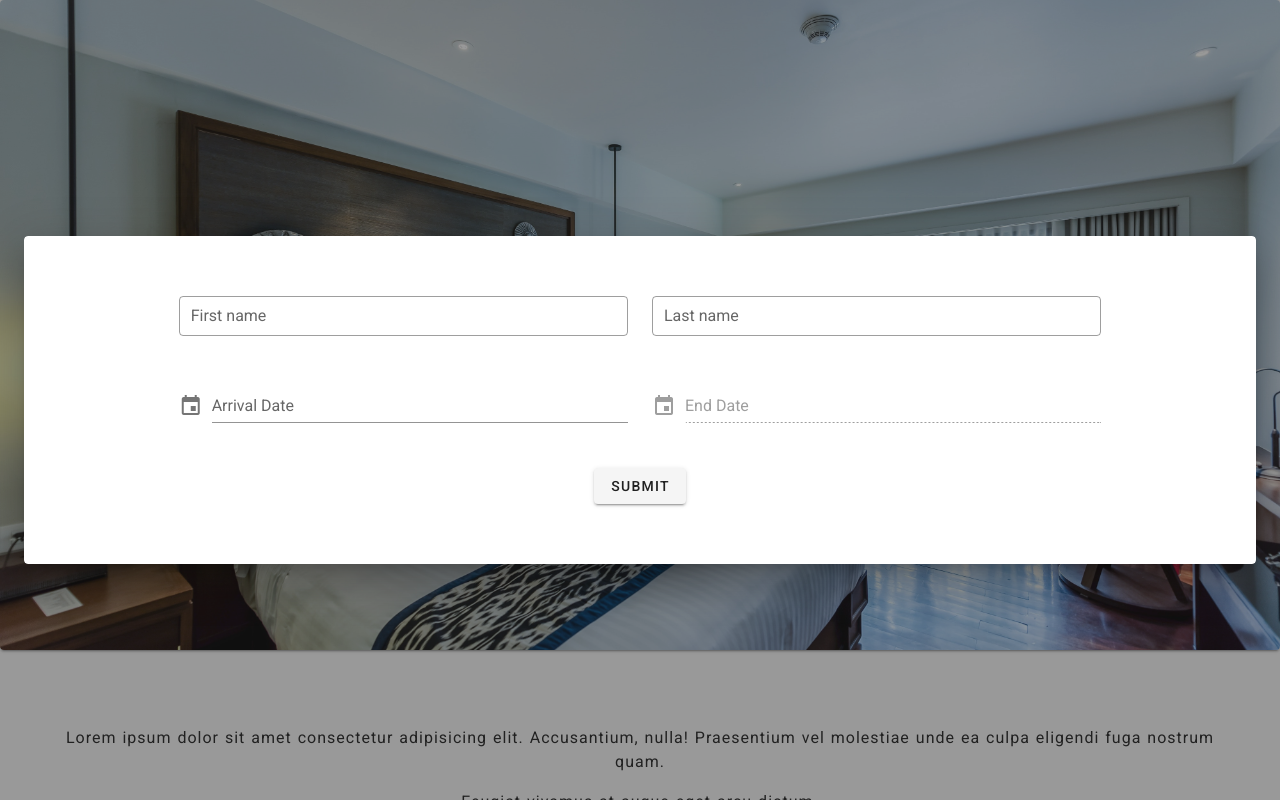
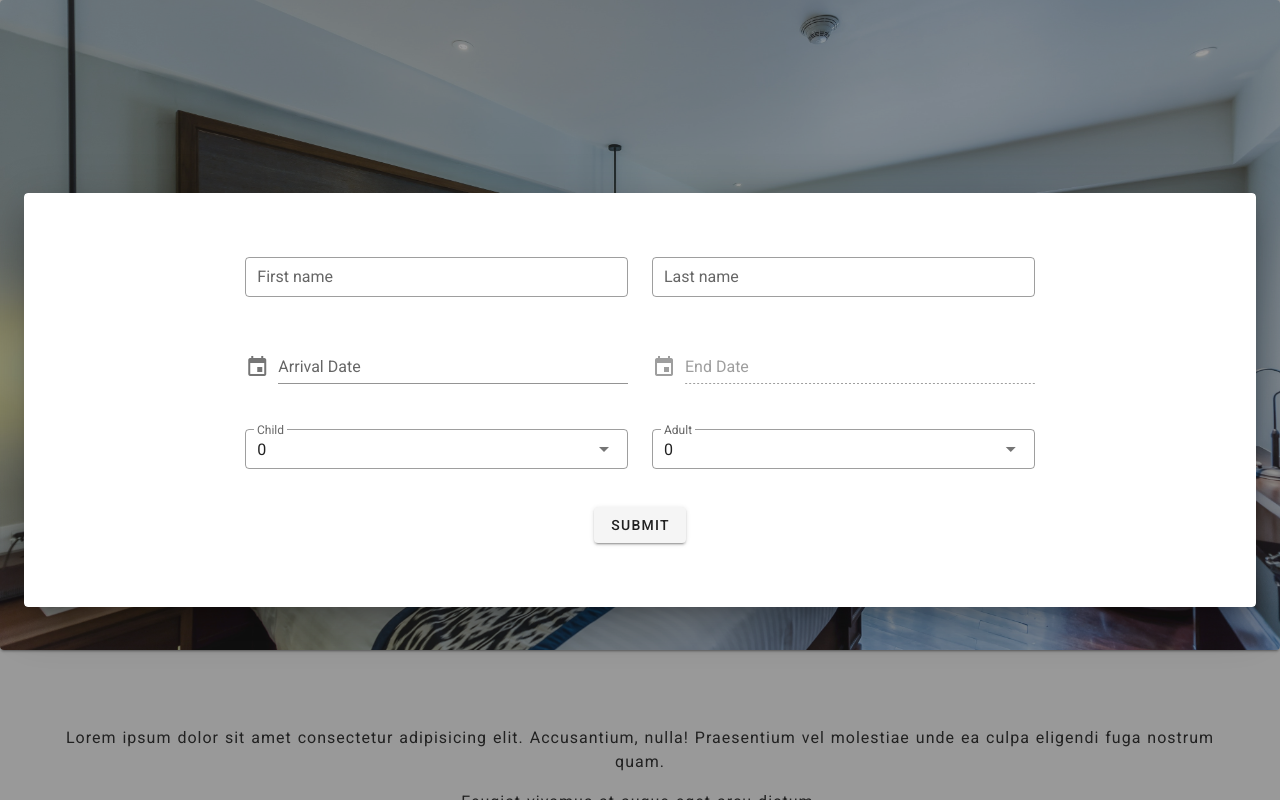
Before and after one commit to darinjan13/hotel-sample, a Vue app: page / in a window 1280 px wide. Both pictures are taken after a click on the button "BOOK NOW". Shown: the top 800 px of the page. Built offline with nearby package versions, Linux system fonts and the light colour scheme.

Commit message:
Services,Form,EmailUs

```diff
--- a/src/components/Emailus.vue
+++ b/src/components/Emailus.vue
@@ -4,6 +4,7 @@
       <v-row align="center" justify="center">
         <v-col cols="12" sm="8" md="8">
           <v-card elevation="24" color="rgba(0, 209, 255, 0.78)" class="text-center pa-8 pa-md-16">
+            <div class="text-overline">Get News from us!</div>
             <v-card-title>
               <v-text-field label="Email" prepend-icon="mdi-email">
               </v-text-field>
--- a/src/components/Form.vue
+++ b/src/components/Form.vue
@@ -2,9 +2,9 @@
   <div>
     <v-row>
       <v-dialog v-model="dialog">
-        <v-card class="pa-6 pa-sm-10 pa-md-15">
+        <v-card class="py-6 pa-sm-10 pa-md-16">
           <v-form ref="form" v-model="valid" lazy-validation>
-            <v-row justify="center">
+            <v-row class="mx-10 mx-sm-10 mx-md-16" justify="center">
               <v-col cols="12" sm="4" md="4" lg="5" xl="6" class="text-center">
                 <v-text-field
                   class="mb-n3"
@@ -30,7 +30,7 @@
             </v-row>
 
             <!-- Dates -->
-            <v-row justify="center">
+            <v-row class="mx-10 mx-sm-10 mx-md-16" justify="center">
               <!-- Arrival Date -->
               <v-col cols="12" sm="4" md="4" lg="5" xl="6">
                 <v-dialog
@@ -92,16 +92,41 @@
                     :min="arrivalDate"
                   >
                     <v-spacer></v-spacer>
-                    <v-btn text color="primary" @click="endDateCanel">Cancel</v-btn>
-                    <v-btn text color="primary" @click="endDateOkay">Okay</v-btn>
+                    <v-btn text color="primary" @click="endDateCanel"
+                      >Cancel</v-btn
+                    >
+                    <v-btn text color="primary" @click="endDateOkay"
+                      >Okay</v-btn
+                    >
                   </v-date-picker>
                 </v-dialog>
               </v-col>
             </v-row>
-
+            <v-row class="mx-10 mx-sm-10 mx-md-16" justify="center">
+              <v-col cols="12" sm="4" md="4" lg="5" xl="6" class="text-center">
+                <v-select
+                  class="mb-n3"
+                  v-model="child"
+                  :items="numberOfChild"
+                  label="Child"
+                  outlined
+                  dense
+                ></v-select>
+              </v-col>
+              <v-col cols="12" sm="4" md="4" lg="5" xl="6">
+                <v-select
+                  class="mb-n3"
+                  v-model="adult"
+									:items="numberOfAdult"
+                  label="Adult"
+                  outlined
+                  dense
+                ></v-select>
+              </v-col>
+            </v-row>
             <v-row>
               <v-col class="text-center" cols="12">
-                <v-btn :disabled="!valid" @click="validate()">Submit</v-btn>
+                <v-btn :disabled="!valid" @click="validate(); asd()">Submit</v-btn>
               </v-col>
             </v-row>
           </v-form>
@@ -134,6 +159,10 @@ export default {
       arrivalDate: null,
       endDate: null,
       dateToday: new Date().toISOString().substr(0, 10),
+      child: 0,
+      numberOfChild: [0, 1, 2, 3, 4, 5, 6, 7, 8, 9],
+      adult: 0,
+      numberOfAdult: [0, 1, 2, 3, 4, 5, 6, 7, 8, 9],
     };
   },
 
@@ -142,7 +171,10 @@ export default {
       if (this.$refs.form.validate() == true) {
         this.dialog = false;
       }
-    },
+		},
+		asd() {
+			console.log(this.child);
+		},
 
     // Arrival Date Functions
     arrivalDateCanel() {
--- a/src/components/Services.vue
+++ b/src/components/Services.vue
@@ -1,47 +1,42 @@
 <template>
   <div>
-    <v-container class="mb-16">
-      <!-- First Row -->
-      <v-row class="mt-16" align-sm="center">
-        <v-col cols="12" sm="8" md="8" lg="8" xl="8">
-          <v-card>
-            <v-card-title><h1 class="text-subtitle-1">Lorem ipsum dolor sit amet consectetur adipisicing elit. Praesentium ratione, ipsam totam ut recusandae maiores officia dolor animi quia saepe suscipit vel quisquam officiis aliquam accusamus, quae, labore fugiat eius!</h1></v-card-title>
+    <v-container class="my-10">
+      <div class="text-h3 text-center">Rooms</div>
+      <v-row class="pa-3" align-sm="center">
+        <v-col cols="12" md="6">
+          <v-card elevation="24">
+            <v-row align="center">
+              <v-col md="5">
+                <v-card-title>Standard</v-card-title>
+                <v-card-subtitle
+                  >Lorem ipsum dolor sit amet consectetur adipisicing elit. At
+                  debitis, quia minima dignissimos architecto et magni
+                  repellendus illum eaque mollitia, expedita nulla vero iusto,
+                  suscipit ex pariatur autem tempora nisi.</v-card-subtitle
+                >
+              </v-col>
+              <v-col md="7">
+                <v-img class="mx-5" :src="require('../assets/1.jpg')"></v-img>
+              </v-col>
+            </v-row>
           </v-card>
         </v-col>
-
-        <v-col sm="4" md="4" lg="4" xl="4">
-          <v-card>
-            <v-img :src="require('../assets/1.jpg')"></v-img>
-          </v-card>
-        </v-col>
-      </v-row>
-
-      <!-- Second Row -->
-      <v-row class="mt-16" align-sm="center" justify-sm="end">
-        <v-col cols="12" sm="8" md="8" lg="8" xl="8" order="sm-last">
-          <v-card>
-            <v-card-title><h1 class="text-subtitle-1">Lorem ipsum, dolor sit amet consectetur adipisicing elit. Eligendi quia veniam neque ex quidem architecto maxime et eum corporis sapiente dolore alias, consequatur aspernatur aut autem deleniti labore cum doloribus?</h1></v-card-title>
-          </v-card>
-        </v-col>
-
-        <v-col sm="4" md="4" lg="4" xl="4" order="sm-first">
-          <v-card>
-            <v-img :src="require('../assets/2.jpg')"></v-img>
-          </v-card>
-        </v-col>
-      </v-row>
-
-      <!-- Third Row -->
-      <v-row class="mt-16" align-sm="center">
-        <v-col ccols="12" sm="8" md="8" lg="8" xl="8">
-          <v-card>
-            <v-card-title><h1 class="text-subtitle-1">Lorem ipsum dolor sit, amet consectetur adipisicing elit. Soluta dolorem natus, iure beatae quam excepturi molestias facilis reprehenderit debitis itaque odio, maiores iusto iste repellendus eos ipsam minima! Exercitationem, labore.</h1></v-card-title>
-          </v-card>
-        </v-col>
-
-        <v-col sm="4" md="4" lg="4" xl="4">
-          <v-card>
-            <v-img :src="require('../assets/3.jpg')"></v-img>
+        <v-col class="my-6" cols="12" md="6">
+          <v-card elevation="24">
+            <v-row align="center">
+              <v-col md="5">
+                <v-card-title>Superior</v-card-title>
+                <v-card-subtitle
+                  >Lorem ipsum dolor sit amet consectetur adipisicing elit. At
+                  debitis, quia minima dignissimos architecto et magni
+                  repellendus illum eaque mollitia, expedita nulla vero iusto,
+                  suscipit ex pariatur autem tempora nisi.</v-card-subtitle
+                >
+              </v-col>
+              <v-col md="7">
+                <v-img class="mx-5" :src="require('../assets/2.jpg')"></v-img>
+              </v-col>
+            </v-row>
           </v-card>
         </v-col>
       </v-row>
```
